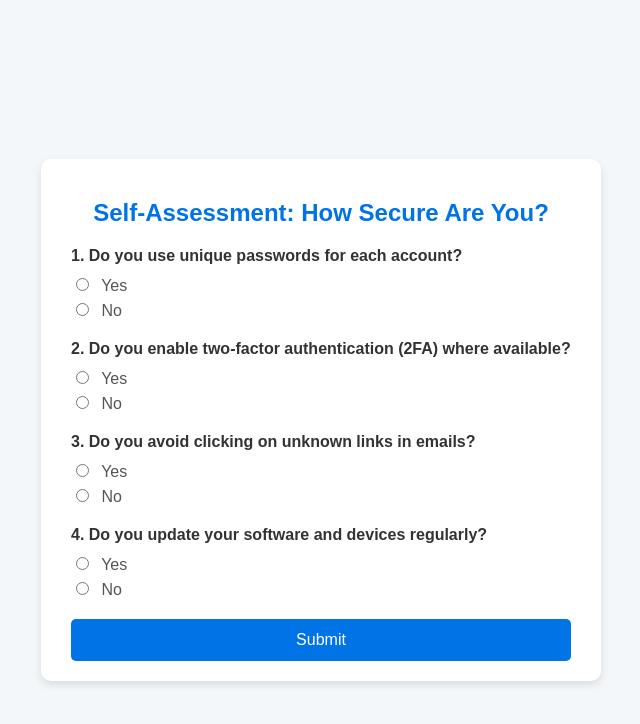
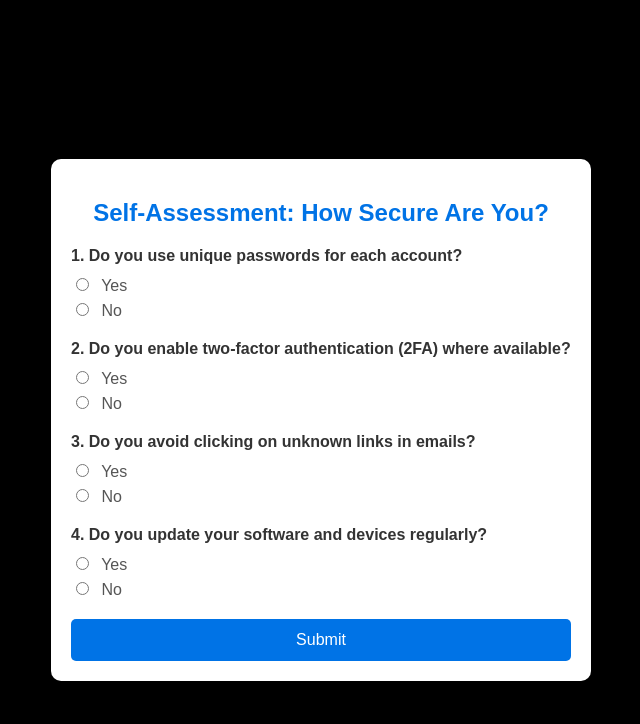
Before and after one commit to steeve-496/Self-Assessment-for-IT-Security, a plain HTML site: page index.html in a window 1280 px wide. Shown: the whole page, without its empty margins (319-959 px from the left). Drawn offline with Linux system fonts and the light colour scheme.

Commit message:
Update styles.css

```diff
--- a/styles.css
+++ b/styles.css
@@ -1,6 +1,6 @@
 body {
     font-family: 'Arial', sans-serif;
-    background-color: #f4f7fa;
+    background-color:black;
     margin: 0;
     padding: 20px;
     display: flex;
@@ -13,7 +13,7 @@ body {
     background: #ffffff;
     border-radius: 10px;
     box-shadow: 0 4px 8px rgba(0, 0, 0, 0.1);
-    padding: 20px 30px;
+    padding: 20px 20px;
     width: 100%;
     max-width: 500px;
 }
```
